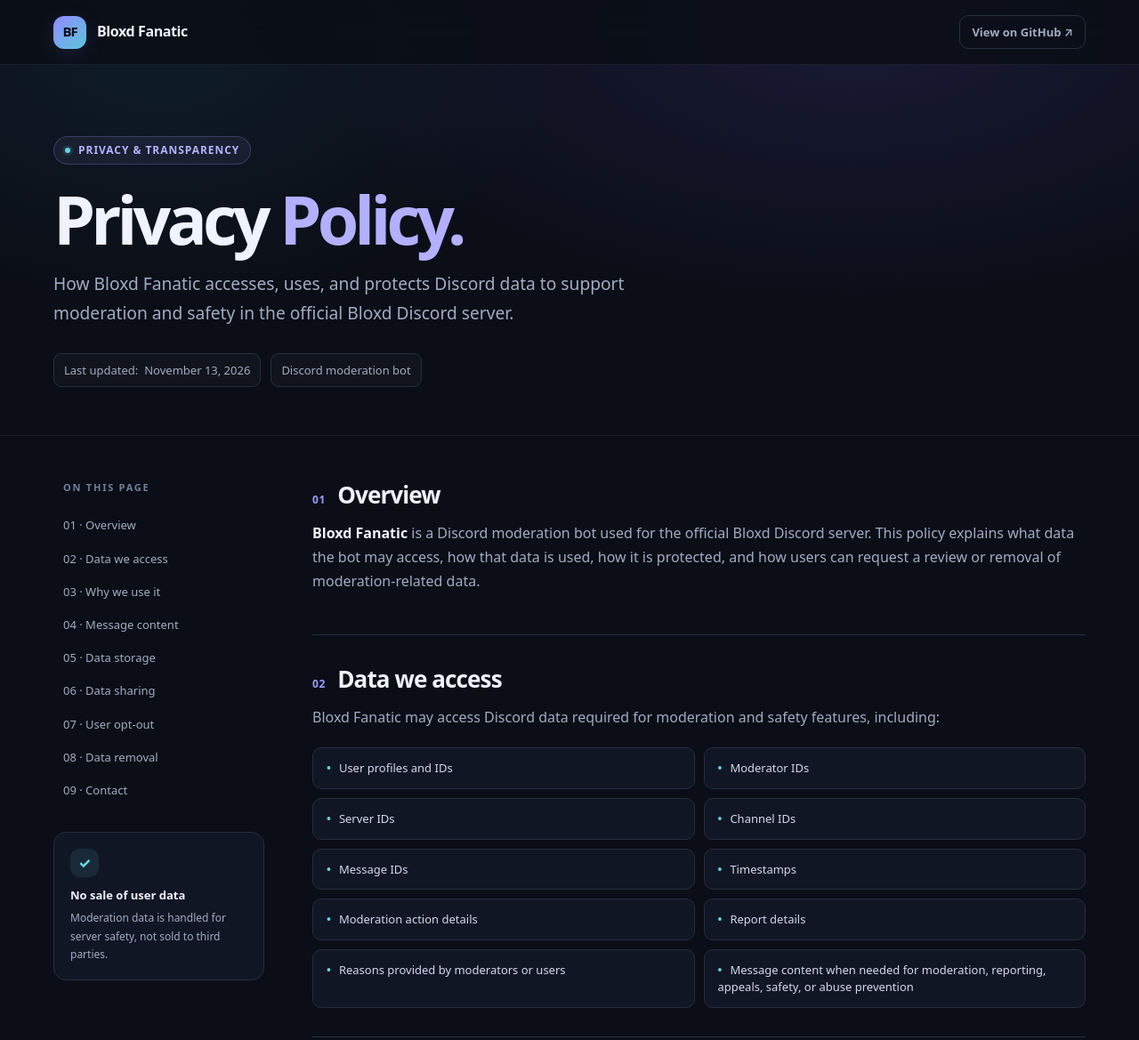
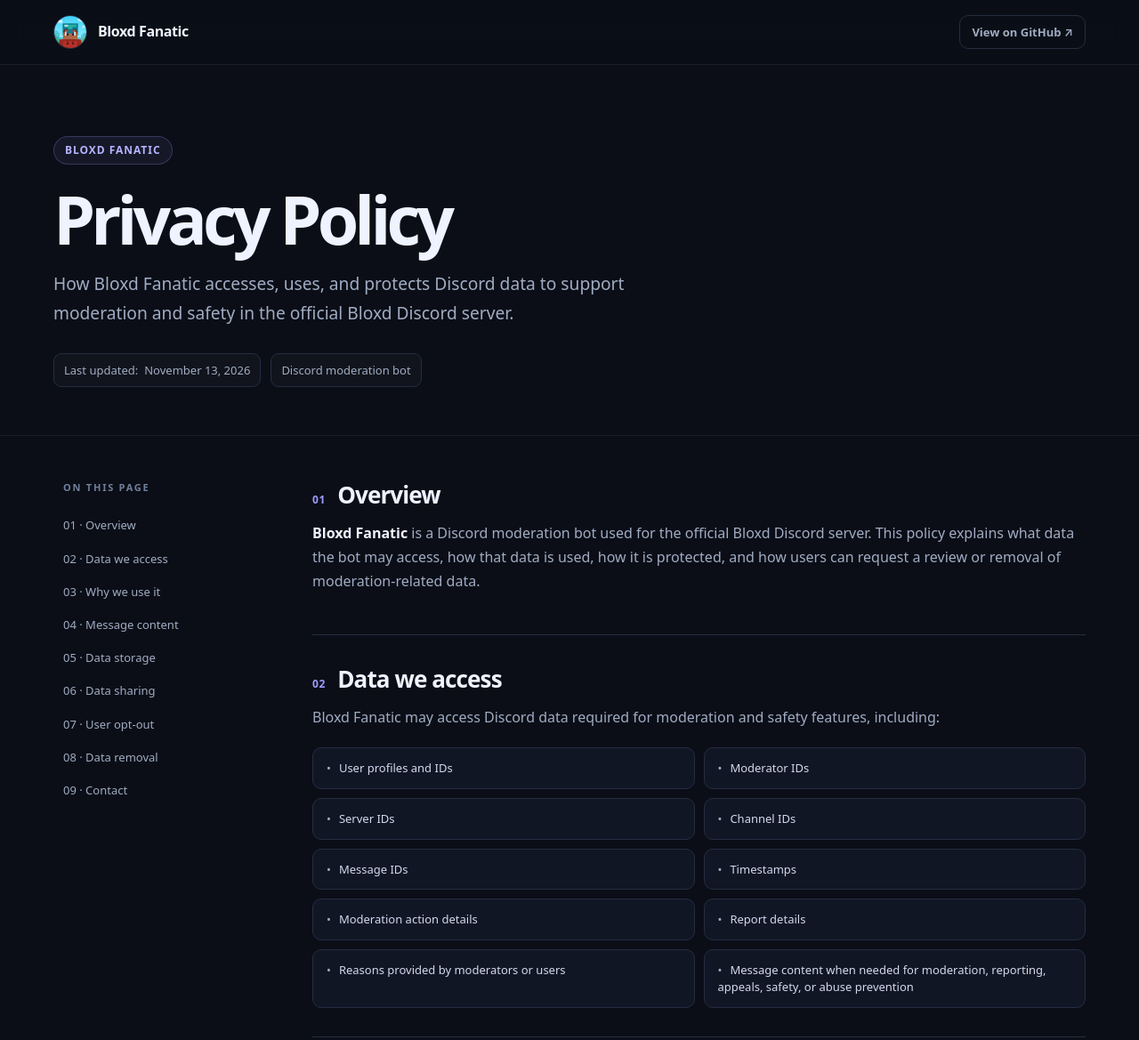
Before and after one commit to lsvjdev/privacy-policy, a plain HTML site: page index.html in a window 1280 px wide. Shown: the top 1169 px of the page at 89% size. Drawn offline with Linux system fonts and the light colour scheme.

Commit message:
Refine privacy policy layout and add Bloxd Fanatic avatar assets

```diff
--- a/index.html
+++ b/index.html
@@ -5,7 +5,7 @@
   <meta name="viewport" content="width=device-width, initial-scale=1">
   <meta name="color-scheme" content="dark">
   <meta name="theme-color" content="#0b0e17">
-  <link rel="icon" type="image/svg+xml" href="./favicon.svg">
+  <link rel="icon" type="image/png" href="./favicon.png">
   <meta name="description" content="Read how Bloxd Fanatic, a Discord moderation bot for the official Bloxd Discord server, accesses, uses, protects, and handles moderation-related data.">
   <title>Privacy Policy · Bloxd Fanatic</title>
   <style>
@@ -25,21 +25,21 @@
     * { box-sizing: border-box; }
     html { scroll-behavior: smooth; scroll-padding-top: 90px; }
     body { margin: 0; min-height: 100vh; background: var(--bg); color: var(--text); font: 16px/1.7 system-ui, -apple-system, BlinkMacSystemFont, "Segoe UI", sans-serif; }
-    body::before { content: ""; pointer-events: none; position: absolute; inset: 0 0 auto 0; height: 560px; z-index: -1; background: radial-gradient(ellipse 65% 75% at 75% 5%, rgba(102,88,216,.16), transparent 75%), radial-gradient(ellipse 45% 65% at 14% 10%, rgba(42,151,183,.10), transparent 78%); }
+    body::before { content: none; }
     a { color: inherit; }
     a:focus-visible { outline: 2px solid var(--accent-2); outline-offset: 4px; border-radius: 4px; }
     .wrap { width: min(calc(100% - 48px), var(--max)); margin-inline: auto; }
     .topbar { border-bottom: 1px solid rgba(255,255,255,.07); background: rgba(11,14,23,.86); backdrop-filter: blur(16px); position: sticky; top: 0; z-index: 20; }
     .topbar-inner { display: flex; justify-content: space-between; align-items: center; min-height: 72px; gap: 16px; }
     .brand { display: inline-flex; align-items: center; gap: 12px; font-weight: 750; letter-spacing: -.025em; text-decoration: none; }
-    .logo { display: grid; place-items: center; width: 37px; height: 37px; border-radius: 12px; background: linear-gradient(140deg, #918aff, #5bc6db); color: #0a0d18; font-size: 15px; font-weight: 900; letter-spacing: -.08em; box-shadow: 0 6px 22px rgba(121,116,252,.14); }
+    .logo { display: block; width: 38px; height: 38px; border-radius: 50%; object-fit: cover; border: 1px solid var(--stroke); }
     .top-link { text-decoration: none; color: var(--muted); border: 1px solid var(--stroke); border-radius: 10px; padding: 7px 13px; font-size: 13px; font-weight: 600; transition: color .15s, border-color .15s; }
     .top-link:hover { color: white; border-color: #6b7199; }
     .hero { padding: 80px 0 54px; border-bottom: 1px solid rgba(255,255,255,.06); }
     .eyebrow { display: inline-flex; align-items: center; gap: 9px; padding: 5px 12px; border-radius: 99px; border: 1px solid rgba(157,155,255,.24); background: rgba(157,155,255,.075); color: #b4b4ff; font-size: 12px; font-weight: 750; letter-spacing: .08em; text-transform: uppercase; }
-    .eyebrow::before { content: ""; width: 6px; height: 6px; border-radius: 50%; background: var(--accent-2); box-shadow: 0 0 0 3px rgba(100,215,222,.12); }
+    .eyebrow::before { content: none; }
     h1 { max-width: 850px; margin: 21px 0 15px; font-size: clamp(2.65rem, 6.4vw, 4.7rem); line-height: 1.09; font-weight: 810; letter-spacing: -.065em; }
-    .gradient { color: #b3b0ff; }
+    .gradient { color: var(--text); }
     .intro { max-width: 700px; margin: 0; font-size: clamp(1rem, 2.2vw, 1.2rem); color: var(--muted); line-height: 1.7; }
     .meta { display: flex; align-items: center; flex-wrap: wrap; gap: 11px; margin-top: 28px; font-size: 13px; color: var(--muted); }
     .meta span { display: inline-flex; align-items: center; gap: 7px; border: 1px solid var(--stroke); padding: 7px 11px; border-radius: 9px; background: rgba(255,255,255,.025); }
@@ -50,7 +50,7 @@
     .toc nav { display: grid; gap: 3px; }
     .toc a { display: block; padding: 8px 11px; color: var(--muted); font-size: 13px; line-height: 1.4; text-decoration: none; border-radius: 8px; transition: .15s; }
     .toc a:hover, .toc a:focus-visible { background: rgba(157,155,255,.10); color: #dfdeff; }
-    .aside-note { border: 1px solid var(--stroke); background: var(--panel); padding: 18px; border-radius: 14px; margin-top: 30px; }
+    .aside-note { display: none; }
     .aside-note .note-icon { display: inline-grid; place-items: center; width: 32px; height: 32px; border-radius: 10px; background: rgba(100,215,222,.1); color: var(--accent-2); font-weight: 800; margin-bottom: 9px; }
     .aside-note strong { display: block; font-size: 13px; }
     .aside-note p { margin: 5px 0 0; font-size: 12px; line-height: 1.7; color: var(--muted); }
@@ -65,11 +65,11 @@
     main strong { color: var(--text); font-weight: 650; }
     .data-grid { display: grid; grid-template-columns: repeat(2, minmax(0,1fr)); gap: 10px; margin-top: 20px; }
     .data-item { border: 1px solid var(--stroke); background: rgba(21,27,44,.69); border-radius: 10px; padding: 13px 15px; font-size: 13px; color: #d2d9ec; line-height: 1.45; }
-    .data-item::before { content: "•"; color: var(--accent-2); margin-right: 9px; font-weight: 800; }
+    .data-item::before { content: "•"; color: var(--muted); margin-right: 9px; }
     ul.clean { list-style: none; margin: 15px 0 0; padding: 0; display: grid; gap: 9px; }
     ul.clean li { position: relative; padding-left: 21px; color: var(--muted); }
     ul.clean li::before { content: ""; width: 6px; height: 6px; position: absolute; top: .76em; left: 2px; transform: rotate(45deg); background: var(--accent); border-radius: 1px; }
-    .callout { margin-top: 19px; padding: 19px 20px; background: linear-gradient(120deg, rgba(157,155,255,.085), rgba(100,215,222,.04)); border: 1px solid rgba(157,155,255,.18); border-radius: 13px; }
+    .callout { margin-top: 19px; padding: 19px 20px; background: var(--panel); border: 1px solid var(--stroke); border-radius: 10px; }
     .callout strong { display: block; margin-bottom: 3px; }
     .callout p { font-size: 14px; margin: 0; }
     .footer { border-top: 1px solid var(--stroke); padding: 28px 0 38px; }
@@ -111,15 +111,15 @@
 <body>
   <header class="topbar">
     <div class="wrap topbar-inner">
-      <a href="#top" class="brand" aria-label="Bloxd Fanatic, back to top"><span class="logo" aria-hidden="true">BF</span><span>Bloxd Fanatic</span></a>
+      <a href="#top" class="brand" aria-label="Bloxd Fanatic, back to top"><img class="logo" src="./avatar.png" width="37" height="37" alt="" decoding="async"><span>Bloxd Fanatic</span></a>
       <a class="top-link" href="https://github.com/lsvjdev/privacy-policy" rel="noopener noreferrer">View on GitHub ↗</a>
     </div>
   </header>
 
   <div id="top" class="hero">
     <div class="wrap">
-      <div class="eyebrow">Privacy &amp; transparency</div>
-      <h1>Privacy <span class="gradient">Policy.</span></h1>
+      <div class="eyebrow">Bloxd Fanatic</div>
+      <h1>Privacy <span class="gradient">Policy</span></h1>
       <p class="intro">How Bloxd Fanatic accesses, uses, and protects Discord data to support moderation and safety in the official Bloxd Discord server.</p>
       <div class="meta">
         <span>Last updated: <time datetime="2026-11-13">November 13, 2026</time></span>
@@ -230,7 +230,7 @@
   <footer class="footer">
     <div class="wrap footer-inner">
       <span>© 2026 Bloxd Fanatic · Privacy Policy</span>
-      <span>Built for clarity. <a href="#top">Back to top ↑</a></span>
+      <span><a href="#top">Back to top ↑</a></span>
     </div>
   </footer>
 </body>
```
Also changed, not shown: avatar.png (added), favicon.png (added).
